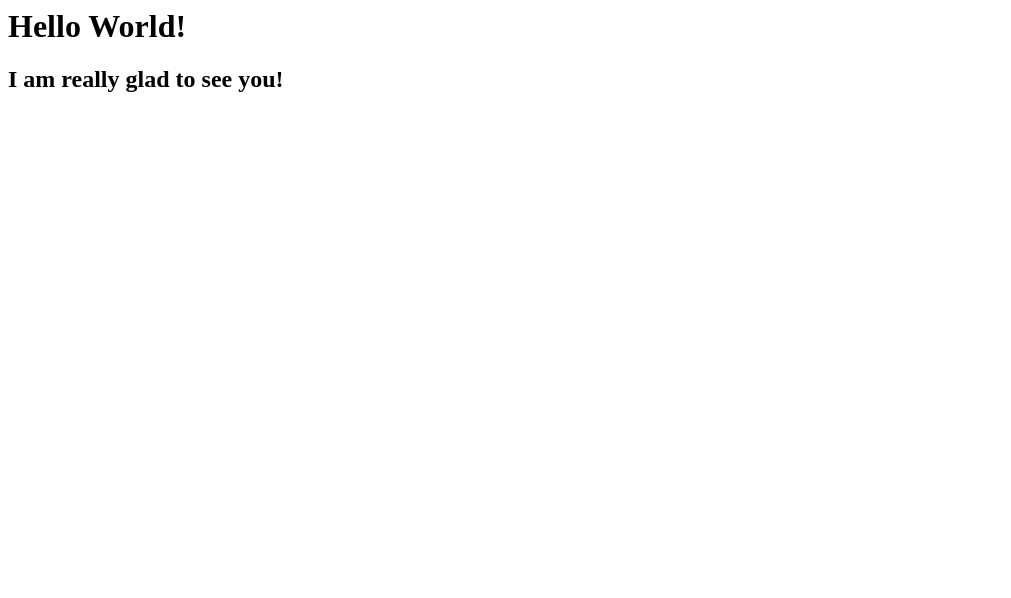
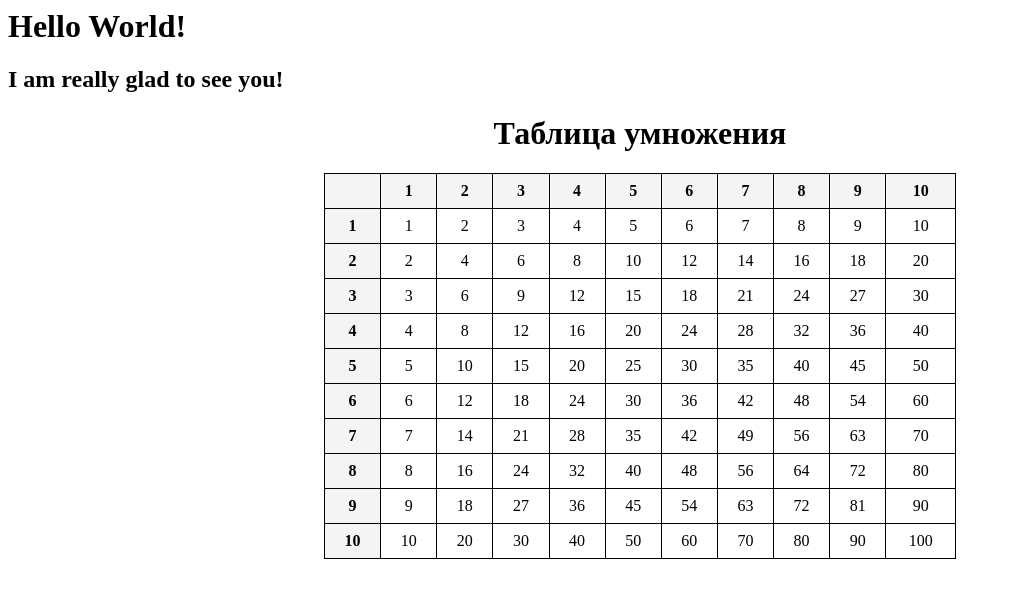
Before and after one commit to ithomm11/ithomm1.github.io, a plain HTML site: page index.html in a window 1280 px wide. Shown: the whole page, without its empty margins (0-1011 px from the left). Drawn offline with Linux system fonts and the light colour scheme.

Commit message:
Update index.html

```diff
--- a/index.html
+++ b/index.html
@@ -1,2 +1,69 @@
+<head>
+    <meta charset="UTF-8">
+    <meta name="viewport" content="width=device-width, initial-scale=1.0">
+    <title>Таблица умножения</title>
+    <style>
+        table {
+            border-collapse: collapse;
+            width: 50%;
+            margin: 20px auto;
+        }
+        th, td {
+            border: 1px solid #000;
+            padding: 8px;
+            text-align: center;
+        }
+        th {
+            background-color: #f4f4f4;
+        }
+    </style>
+</head>
+
+<body>
 <h1>Hello World!</h1>
 <h2>I am really glad to see you!</h2>
+
+
+  <h1 style="text-align: center;">Таблица умножения</h1>
+    <div id="multiplication-table"></div>
+
+    <script>
+        function createMultiplicationTable() {
+            const tableContainer = document.getElementById('multiplication-table');
+            const table = document.createElement('table');
+
+            // Создаем заголовок таблицы
+            const headerRow = document.createElement('tr');
+            const emptyCell = document.createElement('th');
+            headerRow.appendChild(emptyCell);
+
+            for (let i = 1; i <= 10; i++) {
+                const th = document.createElement('th');
+                th.textContent = i;
+                headerRow.appendChild(th);
+            }
+            table.appendChild(headerRow);
+
+            // Создаем строки таблицы
+            for (let i = 1; i <= 10; i++) {
+                const row = document.createElement('tr');
+                const th = document.createElement('th');
+                th.textContent = i;
+                row.appendChild(th);
+
+                for (let j = 1; j <= 10; j++) {
+                    const td = document.createElement('td');
+                    td.textContent = i * j;
+                    row.appendChild(td);
+                }
+
+                table.appendChild(row);
+            }
+
+            tableContainer.appendChild(table);
+        }
+
+        createMultiplicationTable();
+    </script>
+</body>
+</html>
```
